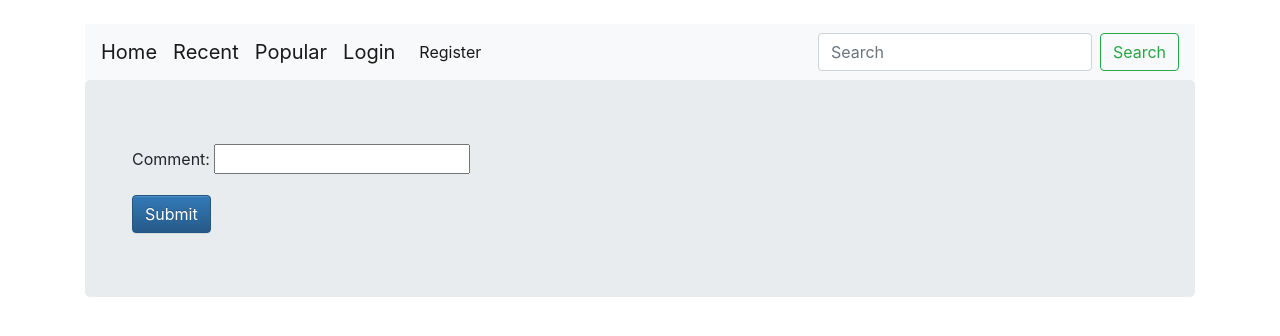
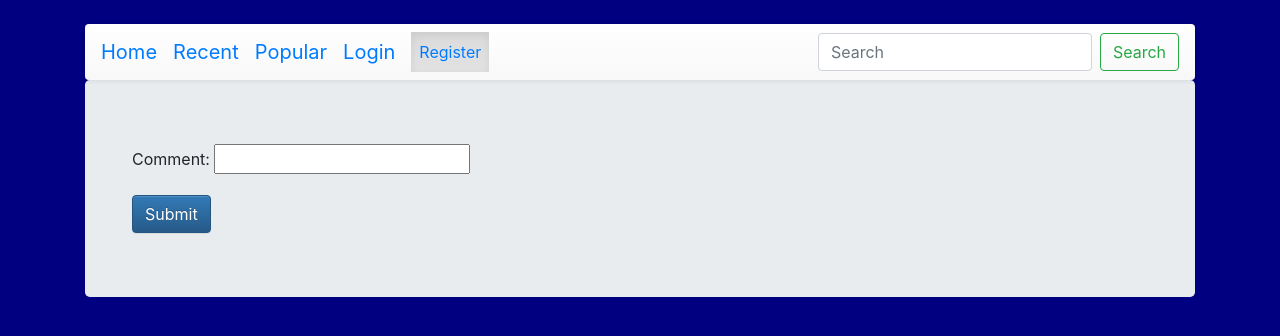
Before and after one commit to qoconnor/Lab-6, a Django app: page /account/create_comment/12/ in a window 1280 px wide. Shown: the top 336 px of the page. Run offline with Django 3.2, Linux system fonts and the light colour scheme; some libraries are stand-ins or nearby versions.

Commit message:
Changed site background color

```diff
--- a/musicapp/accounts/templates/base.html
+++ b/musicapp/accounts/templates/base.html
@@ -6,6 +6,10 @@
   background-image: none;
   background-repeat: no-repeat;
   }
+</style>
+
+<style type="text/css">
+   body { background: navy !important; } /* Adding !important forces the browser to overwrite the default style applied by Bootstrap */
 </style>
 
 <html lang="en" dir="ltr">
@@ -24,7 +28,7 @@
   <body>
     <br>
     <div class="container">
-      <nav class="navbar navbar-expand-lg navbar-light bg-light">
+      <nav class="navbar navbar-expand-lg navbar-default bg-light">
         {% if request.user.is_authenticated %}
           <a class="navbar-brand" href="/account">MovieLover</a>
           <a class="navbar-brand" href="/account">Recent</a>
--- a/musicapp/musicapp/views.py
+++ b/musicapp/musicapp/views.py
@@ -2,5 +2,5 @@ from django.shortcuts import redirect, render
 
 def loginRedirect(request):
     #if request.user.is_authenticated():
-        return redirect('/account/help')
+        return redirect('/account')
         #return redirect('/account/login')
```
